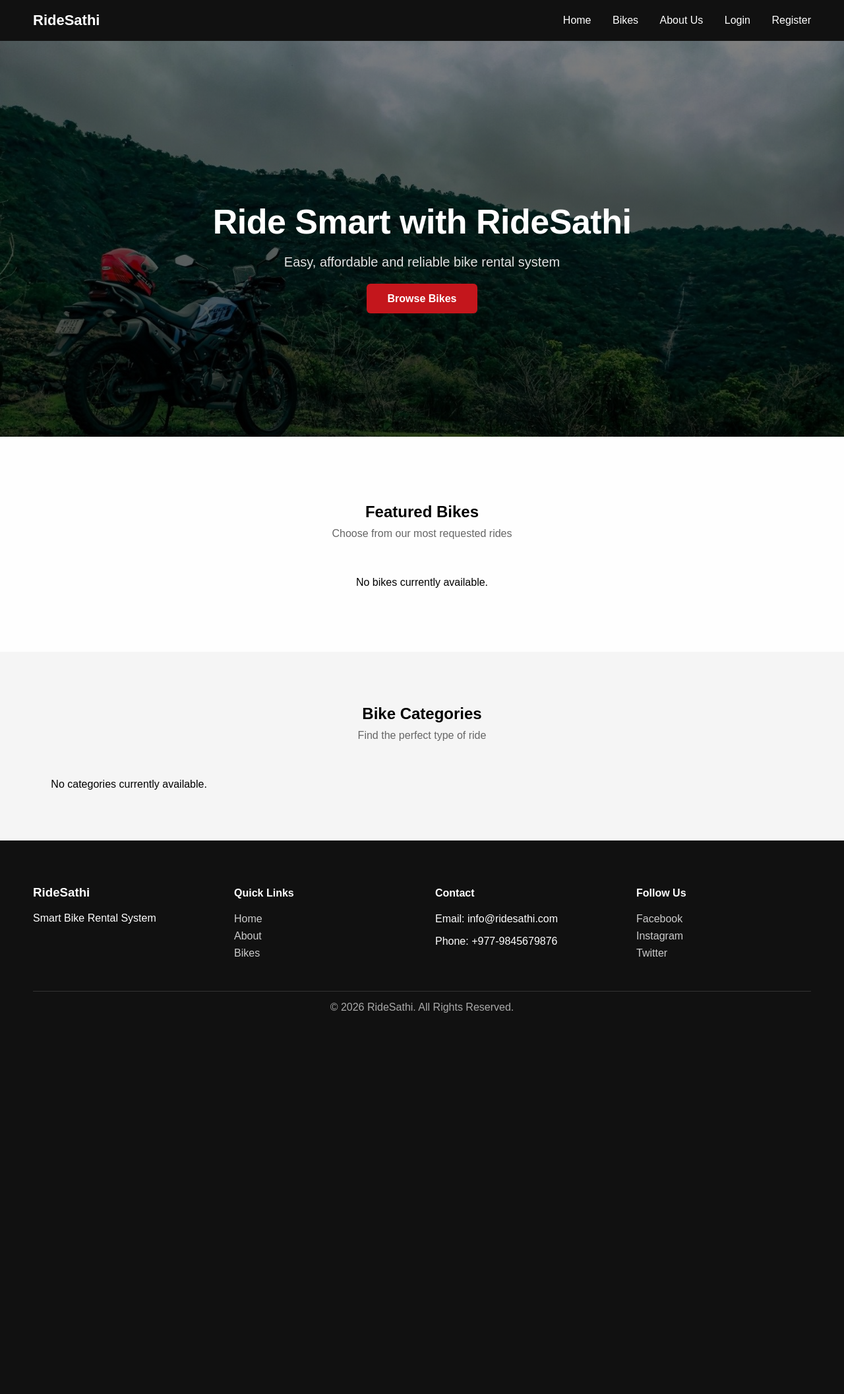
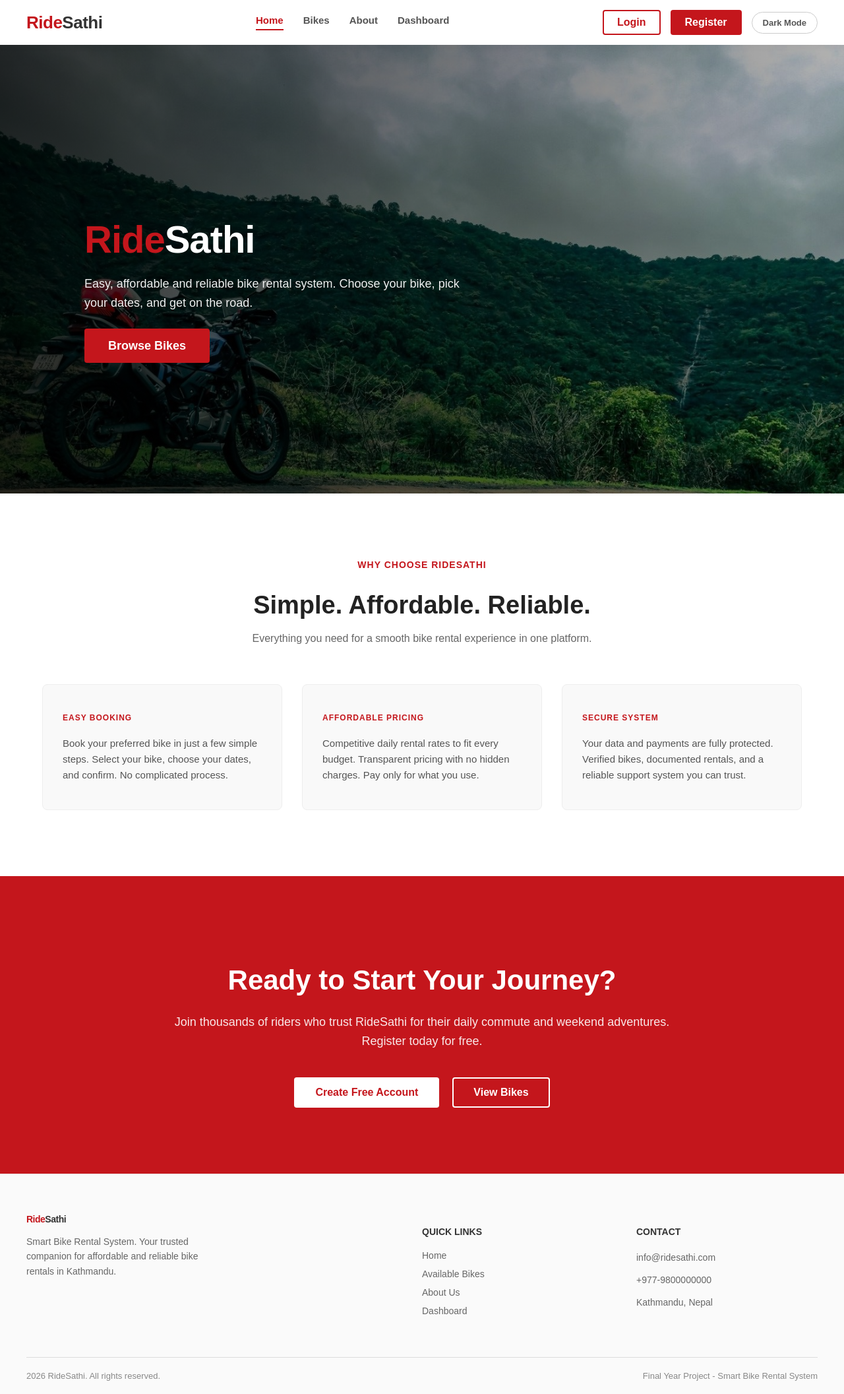
Before and after one commit to AnjilaSunar/Ride_Sathi, a Django app: page / in a window 1280 px wide. Shown: the whole page at 66% size. Before the commit the page ends 1535 px from the top, so only its background shows below. Run offline with Django 5.2, Linux system fonts and the light colour scheme; data that the repository does not hold is empty.

Commit message:
updating home page ui layout and footer

```diff
--- a/ridesathi/static/assets/css/style.css
+++ b/ridesathi/static/assets/css/style.css
@@ -6,190 +6,340 @@ body {
     color: #000;
 }
 
-/* HEADER */
+/* --- HEADER (Reference UI) --- */
 .site-header {
-    background-color: #111;
-    padding: 18px 50px;
+    background-color: white;
+    padding: 15px 40px;
+    box-shadow: 0 4px 10px rgba(0,0,0,0.03);
+    position: sticky;
+    top: 0;
+    z-index: 1000;
 }
 
 .header-container {
     display: flex;
     justify-content: space-between;
     align-items: center;
+    max-width: 1400px;
+    margin: 0 auto;
 }
 
+/* LOGO */
 .logo a {
-    color: white;
-    font-size: 22px;
-    font-weight: bold;
+    font-size: 26px;
+    font-weight: 800;
     text-decoration: none;
+    letter-spacing: -0.5px;
+}
+.logo-red { color: #c4161c; }
+.logo-dark { color: #333; }
+
+/* CENTER NAVIGATION */
+.nav-center {
+    display: flex;
+    gap: 30px;
 }
 
-.nav-links a {
-    color: white;
-    margin-left: 28px;
+.nav-center a {
+    color: #555;
     text-decoration: none;
+    font-size: 15px;
+    font-weight: 600;
+    padding-bottom: 5px;
+    transition: color 0.3s ease;
 }
 
-.nav-links a:hover {
+.nav-center a:hover {
     color: #c4161c;
 }
 
-/* HERO (MODERN UI) */
-.hero {
-    height: 75vh;
-    background-image: linear-gradient(rgba(0, 0, 0, 0.5), rgba(0, 0, 0, 0.7)), url("/static/assets/image/bike8.jpg");
+.nav-center a.active {
+    color: #c4161c;
+    border-bottom: 2px solid #c4161c;
+}
+
+/* RIGHT BUTTONS */
+.nav-right {
+    display: flex;
+    align-items: center;
+    gap: 15px;
+}
+
+.nav-user {
+    font-weight: 600;
+    color: #444;
+}
+
+.btn-outline-red {
+    border: 2px solid #c4161c;
+    color: #c4161c;
+    padding: 8px 20px;
+    text-decoration: none;
+    border-radius: 4px;
+    font-weight: 600;
+    transition: all 0.3s ease;
+}
+
+.btn-outline-red:hover {
+    background-color: #c4161c;
+    color: white;
+}
+
+.btn-solid-red {
+    background-color: #c4161c;
+    color: white;
+    padding: 10px 22px;
+    text-decoration: none;
+    border-radius: 4px;
+    font-weight: 600;
+    transition: background-color 0.3s ease;
+}
+
+.btn-solid-red:hover {
+    background-color: #a01015;
+}
+
+.btn-dark-mode {
+    border: 1px solid #ccc;
+    background: transparent;
+    color: #555;
+    padding: 8px 16px;
+    border-radius: 20px;
+    cursor: pointer;
+    font-size: 13px;
+    font-weight: 600;
+}
+/* --- HERO SECTION --- */
+.hero-section {
+    height: 85vh;
+    background-image: linear-gradient(to right, rgba(0,0,0,0.8) 0%, rgba(0,0,0,0.3) 100%), url("/static/assets/image/bike8.jpg");
     background-size: cover;
     background-position: center;
-    background-repeat: no-repeat;
     display: flex;
     align-items: center;
-    justify-content: center;
+    padding: 0 10%;
+}
+
+.hero-content {
+    max-width: 600px;
+    color: white;
+}
+
+.hero-title {
+    font-size: 58px;
+    font-weight: 800;
+    margin-bottom: 20px;
+    letter-spacing: -1px;
+}
+
+.text-red {
+    color: #c4161c;
+}
+
+.hero-desc {
+    font-size: 18px;
+    line-height: 1.6;
+    margin-bottom: 40px;
+    color: #f0f0f0;
+}
+
+.btn-large {
+    padding: 16px 36px;
+    font-size: 18px;
+}
+
+
+/* --- FEATURES SECTION --- */
+.features-section {
+    padding: 100px 5%;
+    background-color: #fff;
     text-align: center;
 }
 
-.hero-text {
-    color: white;
-    max-width: 700px;
-    padding: 0 20px;
+.section-heading {
+    max-width: 800px;
+    margin: 0 auto 60px;
 }
 
-.hero-text h1 {
-    font-size: 52px;
-    margin-bottom: 18px;
+.subtitle-red {
+    color: #c4161c;
     font-weight: 700;
-    letter-spacing: -0.5px;
+    font-size: 14px;
+    letter-spacing: 1px;
+    display: block;
+    margin-bottom: 10px;
 }
 
-.hero-text p {
-    font-size: 20px;
-    margin-bottom: 35px;
-    font-weight: 300;
-    color: #e2e2e2;
+.section-heading h2 {
+    font-size: 38px;
+    color: #222;
+    margin-bottom: 20px;
+    font-weight: 800;
 }
 
-
-/* BUTTONS */
-.btn-primary {
-    background-color: #c4161c;
-    color: white;
-    padding: 14px 32px;
-    text-decoration: none;
-    font-size: 16px;
-    font-weight: bolder;
-    border-radius: 6px;
-    transition: background-color 0.3s ease;
-}
-
-.btn-primary:hover {
-    background-color: #a01015;
-}
-
-
-/* TOP BIKES SECTION */
-.top-bikes {
-    padding: 80px 40px;
-    text-align: center;
-    background-color: #fefefe;
-}
-
-.section-subtitle {
+.section-heading p {
     color: #666;
-    margin-top: -10px;
-    margin-bottom: 40px;
     font-size: 16px;
 }
 
-.bike-grid {
+.features-grid {
     display: grid;
-    grid-template-columns: repeat(auto-fit, minmax(250px, 1fr));
+    grid-template-columns: repeat(auto-fit, minmax(300px, 1fr));
     gap: 30px;
     max-width: 1200px;
     margin: 0 auto;
 }
 
-/* PREMIUM BIKE CARD */
-.bike-card {
-    background: #fff;
-    border: 1px solid #eaeaea;
+.feature-card {
+    background-color: #f9f9f9;
+    padding: 40px 30px;
     border-radius: 8px;
-    padding: 0;
-    padding-bottom: 25px;
-    box-shadow: 0 4px 15px rgba(0,0,0,0.05);
-    transition: transform 0.3s ease, box-shadow 0.3s ease;
+    border: 1px solid #eee;
+    text-align: left;
 }
 
-.bike-card:hover {
-    transform: translateY(-5px);
-    box-shadow: 0 10px 25px rgba(0,0,0,0.1);
+.feature-badge {
+    color: #c4161c;
+    font-size: 12px;
+    font-weight: 700;
+    letter-spacing: 1px;
+    display: inline-block;
+    margin-bottom: 20px;
 }
 
-.bike-card img {
-    border-radius: 8px 8px 0 0;
+.feature-card p {
+    color: #555;
+    line-height: 1.6;
+    font-size: 15px;
+    margin: 0;
 }
 
-.price-tag {
-    color: #c4161c;
-    font-weight: bold;
-    font-size: 18px;
-    margin: 10px 0 25px 0;
+
+/* --- CTA SECTION --- */
+.cta-section {
+    background-color: #c4161c;
+    padding: 100px 20px;
+    text-align: center;
+    color: white;
 }
 
-/* CATEGORIES */
-.categories-section {
-    padding: 60px;
-    background-color: #f5f5f5;
-    text-align: center;
+.cta-content {
+    max-width: 800px;
+    margin: 0 auto;
 }
 
-.categories-grid {
-    display: grid;
-    grid-template-columns: repeat(4, 1fr);
-    gap: 25px;
-    margin-top: 30px;
+.cta-content h2 {
+    font-size: 42px;
+    font-weight: 800;
+    margin-bottom: 25px;
 }
 
-.category-card {
-    border: 1px solid #ddd;
-    padding: 30px;
+.cta-content p {
+    font-size: 18px;
+    line-height: 1.6;
+    margin-bottom: 40px;
+    color: #fff;
+    opacity: 0.9;
 }
 
-/* FOOTER */
+.cta-buttons {
+    display: flex;
+    justify-content: center;
+    gap: 20px;
+}
+
+.btn-solid-white {
+    background-color: white;
+    color: #c4161c;
+    padding: 14px 32px;
+    text-decoration: none;
+    border-radius: 4px;
+    font-weight: 700;
+    transition: background-color 0.3s ease;
+}
+
+.btn-solid-white:hover {
+    background-color: #f0f0f0;
+}
+
+.btn-outline-white {
+    border: 2px solid white;
+    color: white;
+    padding: 12px 30px;
+    text-decoration: none;
+    border-radius: 4px;
+    font-weight: 700;
+    transition: background-color 0.3s ease;
+}
+
+.btn-outline-white:hover {
+    background-color: white;
+    color: #c4161c;
+}
+
+/* --- FOOTER (Reference UI) --- */
 .site-footer {
-    background-color: #111;
-    color: white;
-    padding: 50px;
+    background-color: #fafafa;
+    color: #444;
+    padding: 60px 40px 20px;
+    border-top: 1px solid #eaeaea;
 }
 
 .footer-container {
     display: grid;
-    grid-template-columns: repeat(4, 1fr);
-    gap: 40px;
+    grid-template-columns: 2fr 1fr 1fr;
+    gap: 50px;
+    max-width: 1200px;
+    margin: 0 auto;
+}
+
+.footer-col .logo {
+    margin-bottom: 15px;
+}
+
+.footer-col p {
+    font-size: 14px;
+    line-height: 1.6;
+    color: #666;
+    max-width: 300px;
+}
+
+.footer-col h4 {
+    color: #333;
+    font-size: 14px;
+    margin-bottom: 20px;
+    font-weight: 700;
 }
 
 .footer-col a {
-    color: #ccc;
+    color: #666;
     text-decoration: none;
     display: block;
-    margin-bottom: 8px;
+    margin-bottom: 12px;
+    font-size: 14px;
+    transition: color 0.3s ease;
 }
 
 .footer-col a:hover {
     color: #c4161c;
 }
 
-.social-links a {
-    margin-right: 12px;
-    color: #ccc;
-    text-decoration: none;
+.contact-col p {
+    margin: 0 0 12px 0;
+    font-size: 14px;
+    color: #666;
 }
 
 .footer-bottom {
-    text-align: center;
-    margin-top: 40px;
-    border-top: 1px solid #333;
-    padding-top: 15px;
-    color: #aaa;
+    display: flex;
+    justify-content: space-between;
+    align-items: center;
+    max-width: 1200px;
+    margin: 50px auto 0;
+    padding-top: 20px;
+    border-top: 1px solid #ddd;
+    color: #888;
+    font-size: 13px;
 }
 /* BIKE & CATEGORY IMAGES */
 .bike-card img,
--- a/ridesathi/templates/accounts/base.html
+++ b/ridesathi/templates/accounts/base.html
@@ -14,23 +14,26 @@
 <header class="site-header">
     <div class="header-container">
         <div class="logo">
-            <a href="/">RideSathi</a>
+            <a href="/"><span class="logo-red">Ride</span><span class="logo-dark">Sathi</span></a>
         </div>
 
-        <nav class="nav-links">
-            <a href="{% url 'home' %}">Home</a>
+        <nav class="nav-center">
+            <a href="{% url 'home' %}" class="active">Home</a>
             <a href="{% url 'bikes' %}">Bikes</a>
-            <a href="{% url 'about' %}">About Us</a>
-            {% if request.session.user_id %}
-                <span class="nav-user">👤 {{ request.session.username }}</span>
-                <a href="{% url 'logout' %}" class="btn-logout">Logout</a>
-            {% else %}
-                <a href="{% url 'login' %}">Login</a>
-                <a href="{% url 'register' %}">Register</a>
-            {% endif %}
+            <a href="{% url 'about' %}">About</a>
+            <a href="#">Dashboard</a>
         </nav>
 
-
+        <div class="nav-right">
+            {% if request.session.user_id %}
+                <span class="nav-user">{{ request.session.username }}</span>
+                <a href="{% url 'logout' %}" class="btn-outline-red">Logout</a>
+            {% else %}
+                <a href="{% url 'login' %}" class="btn-outline-red">Login</a>
+                <a href="{% url 'register' %}" class="btn-solid-red">Register</a>
+            {% endif %}
+            <button class="btn-dark-mode">Dark Mode</button>
+        </div>
     </div>
 </header>
 {% if messages %}
@@ -53,35 +56,31 @@
 <footer class="site-footer">
     <div class="footer-container">
         <div class="footer-col">
-            <h3>RideSathi</h3>
-            <p>Smart Bike Rental System</p>
+            <div class="logo">
+                <a href="/"><span class="logo-red">Ride</span><span class="logo-dark">Sathi</span></a>
+            </div>
+            <p>Smart Bike Rental System. Your trusted companion for affordable and reliable bike rentals in Kathmandu.</p>
         </div>
 
         <div class="footer-col">
-            <h4>Quick Links</h4>
-            <a href="/index/">Home</a>
-            <a href="/about/">About</a>
-            <a href="/bikes/">Bikes</a>
+            <h4>QUICK LINKS</h4>
+            <a href="{% url 'home' %}">Home</a>
+            <a href="{% url 'bikes' %}">Available Bikes</a>
+            <a href="{% url 'about' %}">About Us</a>
+            <a href="#">Dashboard</a>
         </div>
 
-        <div class="footer-col">
-            <h4>Contact</h4>
-            <p>Email: info@ridesathi.com</p>
-            <p>Phone: +977-9845679876</p>
-        </div>
-
-        <div class="footer-col">
-            <h4>Follow Us</h4>
-            <div class="social-links">
-                <a href="#">Facebook</a>
-                <a href="#">Instagram</a>
-                <a href="#">Twitter</a>
-            </div>
+        <div class="footer-col contact-col">
+            <h4>CONTACT</h4>
+            <p>info@ridesathi.com</p>
+            <p>+977-9800000000</p>
+            <p>Kathmandu, Nepal</p>
         </div>
     </div>
 
     <div class="footer-bottom">
-        © 2026 RideSathi. All Rights Reserved.
+        <div class="footer-left">2026 RideSathi. All rights reserved.</div>
+        <div class="footer-right">Final Year Project - Smart Bike Rental System</div>
     </div>
 </footer>
 
--- a/ridesathi/templates/accounts/index.html
+++ b/ridesathi/templates/accounts/index.html
@@ -5,57 +5,49 @@
 {% block content %}
 
 <!-- HERO SECTION -->
-<section class="hero">
-    <div class="hero-text">
-        <h1>Ride Smart with RideSathi</h1>
-        <p>Easy, affordable and reliable bike rental system</p>
-        <a href="/bikes/" class="btn-primary">Browse Bikes</a>
+<section class="hero-section">
+    <div class="hero-content">
+        <h1 class="hero-title"><span class="text-red">Ride</span>Sathi</h1>
+        <p class="hero-desc">Easy, affordable and reliable bike rental system. Choose your bike, pick your dates, and get on the road.</p>
+        <a href="/bikes/" class="btn-solid-red btn-large">Browse Bikes</a>
     </div>
 </section>
 
-<!-- TOP BOOKED BIKES -->
-<!-- TOP BOOKED BIKES (DYNAMIC FROM BACKEND) -->
-<section class="top-bikes">
-    <h2>Featured Bikes</h2>
-    <p class="section-subtitle">Choose from our most requested rides</p>
+<!-- FEATURES SECTION -->
+<section class="features-section">
+    <div class="section-heading">
+        <span class="subtitle-red">WHY CHOOSE RIDESATHI</span>
+        <h2>Simple. Affordable. Reliable.</h2>
+        <p>Everything you need for a smooth bike rental experience in one platform.</p>
+    </div>
 
-    <div class="bike-grid">
-        {% if featured_bikes %}
-            {% for bike in featured_bikes %}
-            <div class="bike-card">
-                <img src="{% static 'assets/image/' %}{{ bike.image }}"
-                     alt="{{ bike.name }}"
-                     onerror="this.src='{% static 'assets/image/electric.jpg' %}'">
-                <h3>{{ bike.name }}</h3>
-                <p class="price-tag">Rs. {{ bike.price_per_day }} / Day</p>
-                <a href="{% url 'bike_detail' bike.id %}" class="btn-primary">View & Book</a>
-            </div>
-            {% endfor %}
-        {% else %}
-            <p style="text-align: center; width: 100%;">No bikes currently available.</p>
-        {% endif %}
+    <div class="features-grid">
+        <div class="feature-card">
+            <span class="feature-badge">EASY BOOKING</span>
+            <p>Book your preferred bike in just a few simple steps. Select your bike, choose your dates, and confirm. No complicated process.</p>
+        </div>
+
+        <div class="feature-card">
+            <span class="feature-badge">AFFORDABLE PRICING</span>
+            <p>Competitive daily rental rates to fit every budget. Transparent pricing with no hidden charges. Pay only for what you use.</p>
+        </div>
+
+        <div class="feature-card">
+            <span class="feature-badge">SECURE SYSTEM</span>
+            <p>Your data and payments are fully protected. Verified bikes, documented rentals, and a reliable support system you can trust.</p>
+        </div>
     </div>
 </section>
 
-<!-- BIKE CATEGORIES (DYNAMIC FROM BACKEND) -->
-<section class="categories-section">
-    <h2>Bike Categories</h2>
-    <p class="section-subtitle">Find the perfect type of ride</p>
-
-    <div class="categories-grid">
-        {% if categories %}
-            {% for cat in categories %}
-            <div class="category-card">
-                <img src="{% static 'assets/image/' %}{{ cat.image }}"
-                     alt="{{ cat.category }}"
-                     onerror="this.src='{% static 'assets/image/scooter.jpg' %}'">
-                <h3>{{ cat.category }}</h3>
-                <a href="/bikes/" class="btn-secondary">View Bikes</a>
-            </div>
-            {% endfor %}
-        {% else %}
-            <p style="text-align: center; width: 100%;">No categories currently available.</p>
-        {% endif %}
+<!-- CTA SECTION -->
+<section class="cta-section">
+    <div class="cta-content">
+        <h2>Ready to Start Your Journey?</h2>
+        <p>Join thousands of riders who trust RideSathi for their daily commute and weekend adventures. Register today for free.</p>
+        <div class="cta-buttons">
+            <a href="{% url 'register' %}" class="btn-solid-white">Create Free Account</a>
+            <a href="{% url 'bikes' %}" class="btn-outline-white">View Bikes</a>
+        </div>
     </div>
 </section>
 
```
